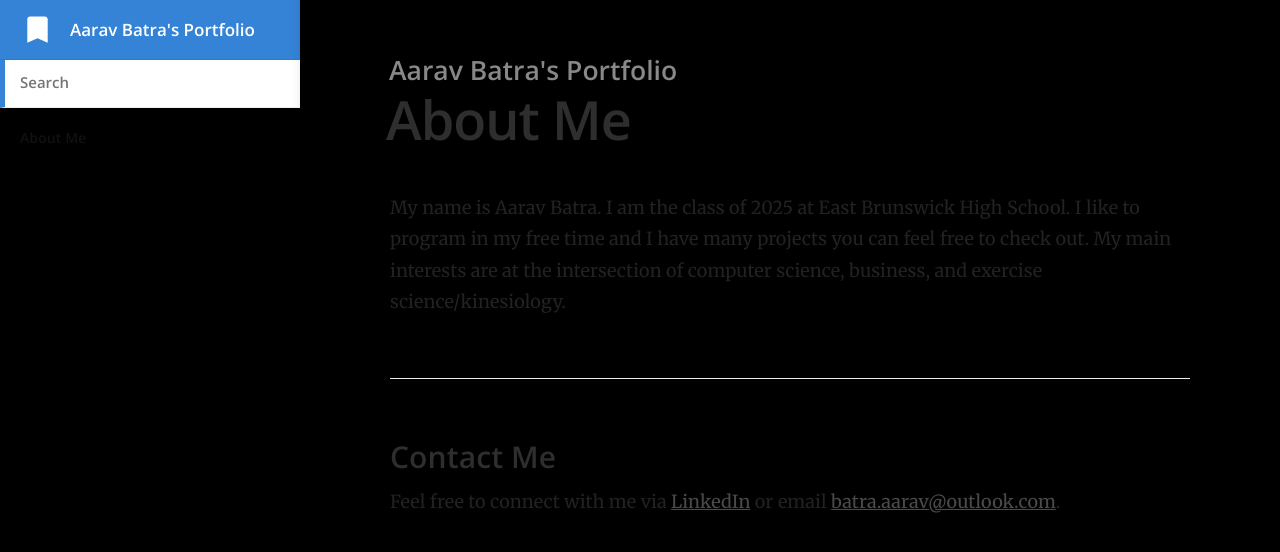
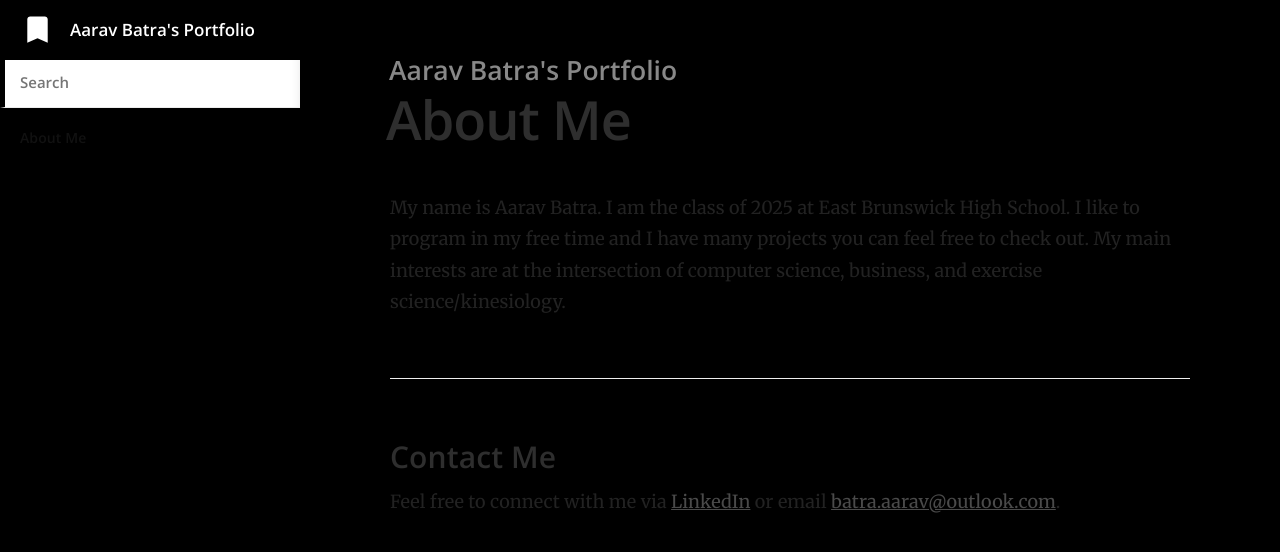
Before and after one commit to batra-aarav/www.aaravbatra.me, a Jekyll site: the page built from index.md, in a window 1280 px wide. Shown: the top 552 px of the page. Built offline with Jekyll 4.4.1, drawn with Linux system fonts in a browser that asks for light colours.

Commit message:
Update main.scss

```diff
--- a/css/main.scss
+++ b/css/main.scss
@@ -10,7 +10,7 @@ $content-max-width: 800px;
 $content-color: #222;
 $content-background-color: #000;
 
-$brand-colour: #3583d6;
+$brand-colour: #000;
 $brand-colour-light: mix($brand-colour, $content-background-color, 10%);
 
 $nav-header-background-color: $brand-colour;
```
